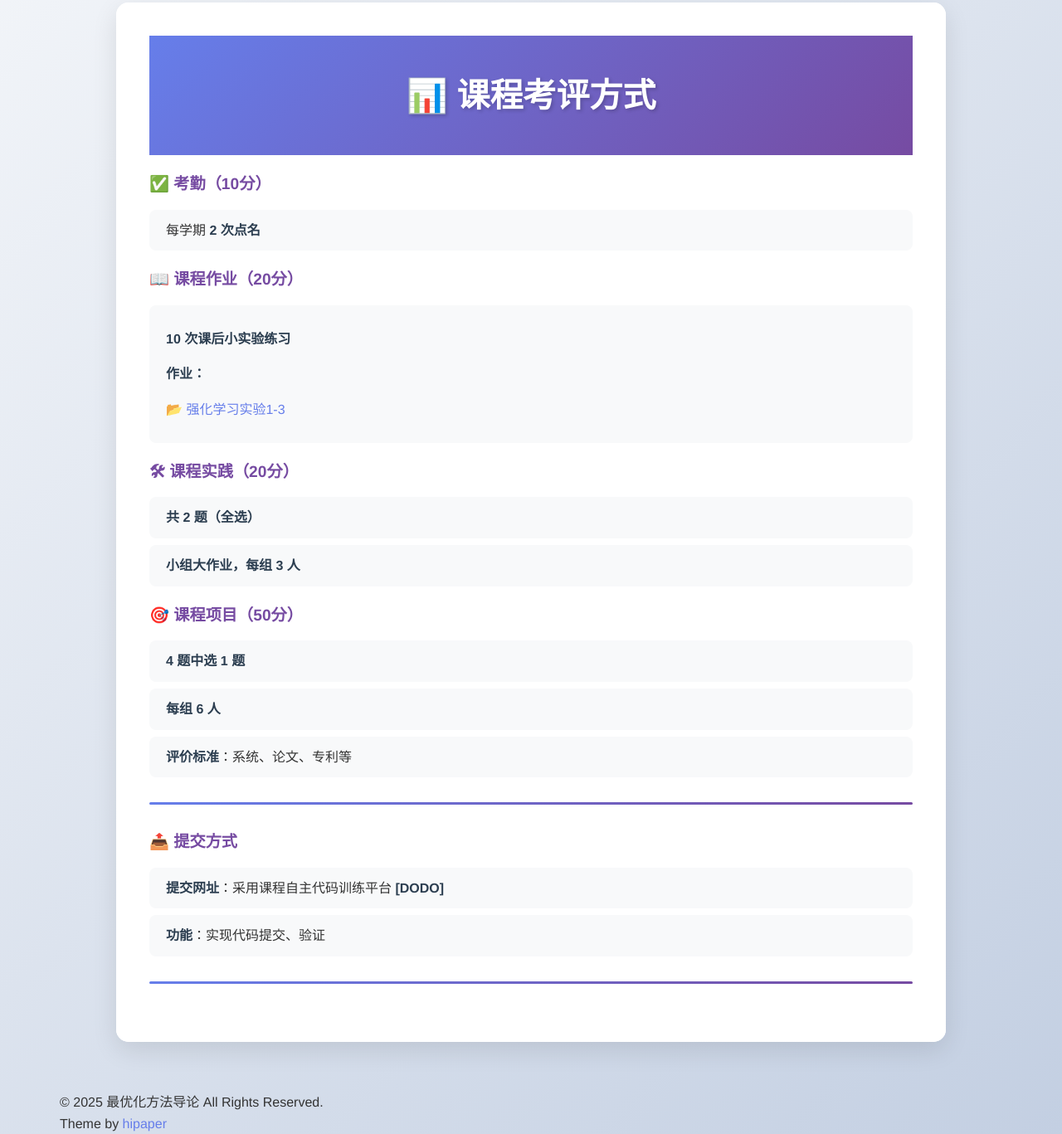
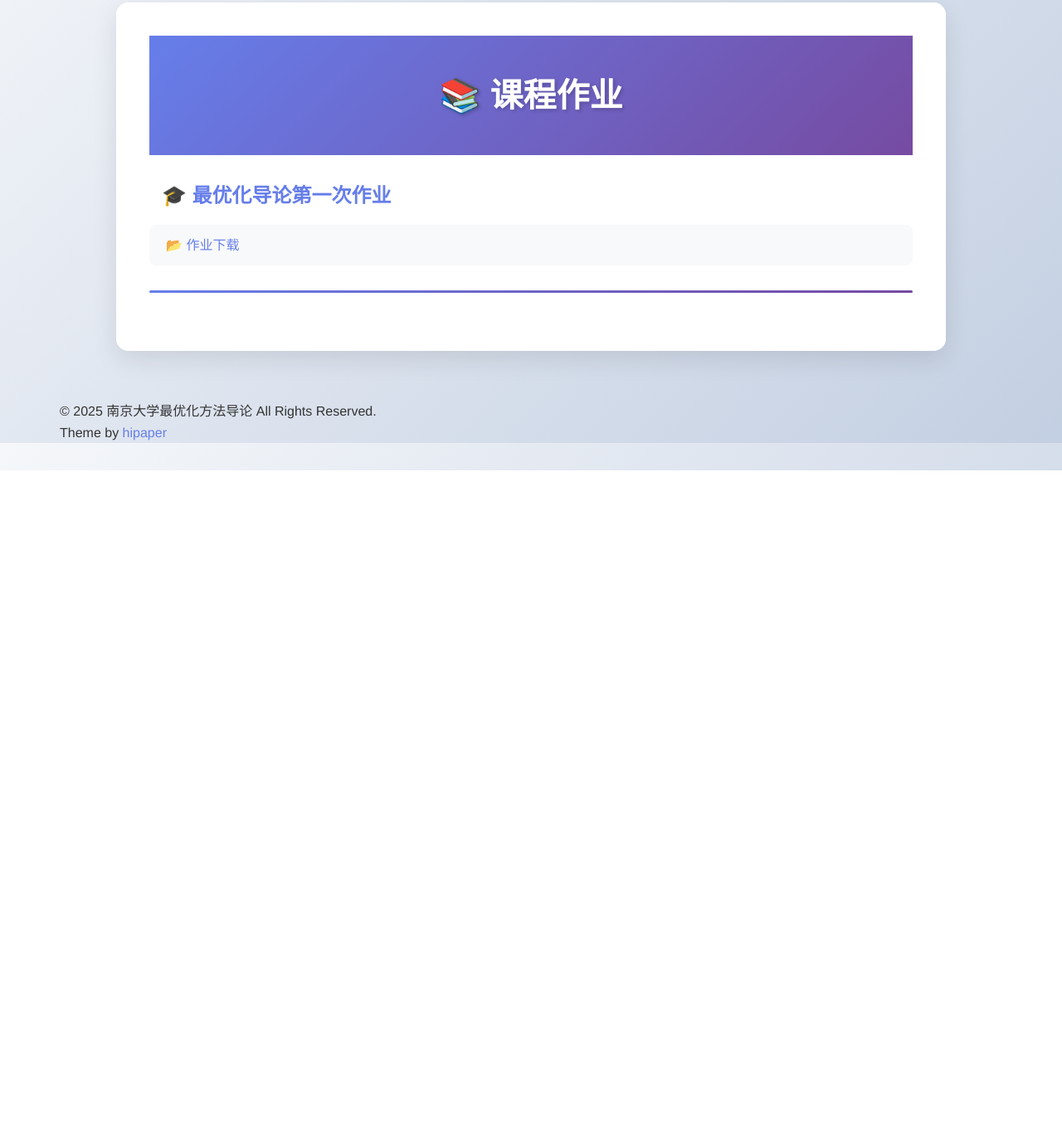
Before and after one commit to Optimization-2025/Optimization-2025.github.io, a plain HTML site: page course_work/index.html in a window 1280 px wide. Shown: the part 233-1600 px from the top of the page at 83% size. After the commit the page ends 800 px from the top, so only its background shows below. Drawn offline with nearby package versions, Linux system fonts and the light colour scheme; some packages are replaced by stand-ins of ours.

Commit message:
Add files via upload

```diff
--- a/2025/08/26/最优化导论课程/index.html
+++ b/2025/08/26/最优化导论课程/index.html
@@ -3,7 +3,7 @@
 <head>
   <meta charset="utf-8">
 
-  <title>最优化方法导论</title>
+  <title>南京大学最优化方法导论</title>
   <meta name="viewport" content="width=device-width, initial-scale=1, maximum-scale=1">
 
 
@@ -11,16 +11,16 @@
 
   <meta name="description" content="👨‍🏫 课程信息 主讲人：杨林    助理教授，特聘研究员，博士生导师   主要研究方向：机器学习、大模型（推理、部署）、计算机系统建模与优化   邮箱：&amp;#108;&amp;#x69;&amp;#110;&amp;#121;&amp;#97;&amp;#110;&amp;#103;&amp;#64;&amp;#x6e;&amp;#106;&amp;#117;&amp;#46;&amp;#101;&amp;#x64;&amp;#117;&amp;#x2e;&amp;#99;&amp;#110;   助教：李怡璠、李紫微、陈浩旭">
 <meta property="og:type" content="article">
-<meta property="og:title" content="最优化方法导论">
+<meta property="og:title" content="南京大学最优化方法导论">
 <meta property="og:url" content="https://optimization-2025.github.io/2025/08/26/%E6%9C%80%E4%BC%98%E5%8C%96%E5%AF%BC%E8%AE%BA%E8%AF%BE%E7%A8%8B/">
-<meta property="og:site_name" content="最优化方法导论">
+<meta property="og:site_name" content="南京大学最优化方法导论">
 <meta property="og:description" content="👨‍🏫 课程信息 主讲人：杨林    助理教授，特聘研究员，博士生导师   主要研究方向：机器学习、大模型（推理、部署）、计算机系统建模与优化   邮箱：&amp;#108;&amp;#x69;&amp;#110;&amp;#121;&amp;#97;&amp;#110;&amp;#103;&amp;#64;&amp;#x6e;&amp;#106;&amp;#117;&amp;#46;&amp;#101;&amp;#x64;&amp;#117;&amp;#x2e;&amp;#99;&amp;#110;   助教：李怡璠、李紫微、陈浩旭">
 <meta property="og:locale" content="en_US">
 <meta property="article:published_time" content="2025-08-26T09:45:11.782Z">
 <meta property="article:author" content="John Doe">
 <meta name="twitter:card" content="summary">
 
-    <link rel="alternate" href="/atom.xml" title="最优化方法导论" type="application/atom+xml">
+    <link rel="alternate" href="/atom.xml" title="南京大学最优化方法导论" type="application/atom+xml">
 
   <link rel="icon" href="/css/images/favicon.ico">
 
@@ -66,7 +66,7 @@
 
           <h1 class="site-title">
 
-              <a href="/" title="最优化方法导论" rel="home"> 最优化方法导论 </a>
+              <a href="/" title="南京大学最优化方法导论" rel="home"> 南京大学最优化方法导论 </a>
 
           </h1>
 
@@ -82,6 +82,8 @@
                       <li class="menu-item menu-item-type-custom menu-item-object-custom menu-item-home menu-item-1663" linktext="/course_content"> <a class="" href="/course_content">课程内容</a> </li>
 
                       <li class="menu-item menu-item-type-custom menu-item-object-custom menu-item-home menu-item-1663" linktext="/course_resource"> <a class="" href="/course_resource">课程资源</a> </li>
+
+                      <li class="menu-item menu-item-type-custom menu-item-object-custom menu-item-home menu-item-1663" linktext="/course_work"> <a class="" href="/course_work">课程作业</a> </li>
 
               </ul>
             </div>
@@ -177,13 +179,15 @@
 
     <a href="/course_resource" class="mobile-nav-link">课程资源</a>
 
+    <a href="/course_work" class="mobile-nav-link">课程作业</a>
+
 </nav> -->
     <footer id="footer" class="site-footer">
 
 
   <div class="clearfix container">
       <div class="site-info">
-	      &copy; 2025 最优化方法导论 All Rights Reserved.
+	      &copy; 2025 南京大学最优化方法导论 All Rights Reserved.
 
       </div>
       <div class="site-credit">
--- a/course_work/index.html
+++ b/course_work/index.html
@@ -3,24 +3,24 @@
 <head>
   <meta charset="utf-8">
 
-  <title>最优化方法导论</title>
+  <title>南京大学最优化方法导论</title>
   <meta name="viewport" content="width=device-width, initial-scale=1, maximum-scale=1">
 
 
 
 
-  <meta name="description" content="📊 课程考评方式✅ 考勤（10分） 每学期 2 次点名  📖 课程作业（20分） 10 次课后小实验练习   作业： 📂 强化学习实验1-3   🛠 课程实践（20分） 共 2 题（全选）   小组大作业，每组 3 人  🎯 课程项目（50分） 4 题中选 1 题   每组 6 人   评价标准：系统、论文、专利等   📤 提交方式 提交网址：采用课程自主代码训练平台 [DODO]">
+  <meta name="description" content="📚 课程作业🎓 最优化导论第一次作业 📂 作业下载">
 <meta property="og:type" content="website">
-<meta property="og:title" content="最优化方法导论">
+<meta property="og:title" content="南京大学最优化方法导论">
 <meta property="og:url" content="https://optimization-2025.github.io/course_work/">
-<meta property="og:site_name" content="最优化方法导论">
-<meta property="og:description" content="📊 课程考评方式✅ 考勤（10分） 每学期 2 次点名  📖 课程作业（20分） 10 次课后小实验练习   作业： 📂 强化学习实验1-3   🛠 课程实践（20分） 共 2 题（全选）   小组大作业，每组 3 人  🎯 课程项目（50分） 4 题中选 1 题   每组 6 人   评价标准：系统、论文、专利等   📤 提交方式 提交网址：采用课程自主代码训练平台 [DODO]">
+<meta property="og:site_name" content="南京大学最优化方法导论">
+<meta property="og:description" content="📚 课程作业🎓 最优化导论第一次作业 📂 作业下载">
 <meta property="og:locale" content="en_US">
-<meta property="article:published_time" content="2025-04-08T01:40:14.857Z">
+<meta property="article:published_time" content="2025-09-15T12:12:59.082Z">
 <meta property="article:author" content="John Doe">
 <meta name="twitter:card" content="summary">
 
-    <link rel="alternate" href="/atom.xml" title="最优化方法导论" type="application/atom+xml">
+    <link rel="alternate" href="/atom.xml" title="南京大学最优化方法导论" type="application/atom+xml">
 
   <link rel="icon" href="/css/images/favicon.ico">
 
@@ -66,7 +66,7 @@
 
           <h1 class="site-title">
 
-              <a href="/" title="最优化方法导论" rel="home"> 最优化方法导论 </a>
+              <a href="/" title="南京大学最优化方法导论" rel="home"> 南京大学最优化方法导论 </a>
 
           </h1>
 
@@ -82,6 +82,8 @@
                       <li class="menu-item menu-item-type-custom menu-item-object-custom menu-item-home menu-item-1663" linktext="/course_content"> <a class="" href="/course_content">课程内容</a> </li>
 
                       <li class="menu-item menu-item-type-custom menu-item-object-custom menu-item-home menu-item-1663" linktext="/course_resource"> <a class="" href="/course_resource">课程资源</a> </li>
+
+                      <li class="menu-item menu-item-type-custom menu-item-object-custom menu-item-home menu-item-1663" linktext="/course_work"> <a class="" href="/course_work">课程作业</a> </li>
 
               </ul>
             </div>
@@ -104,7 +106,7 @@
     <div class="article-meta">
       <!--
 	<a href="/course_work/" class="article-date">
-	  <time datetime="2025-04-08T01:40:14.857Z" itemprop="datePublished">April 8, 2025</time>
+	  <time datetime="2025-09-15T12:12:59.082Z" itemprop="datePublished">September 15, 2025</time>
 	</a>
  -->
 
@@ -112,28 +114,8 @@
     </div>
     <div class="article-entry" itemprop="articleBody">
 
-        <h1 id="📊-课程考评方式"><a href="#📊-课程考评方式" class="headerlink" title="📊 课程考评方式"></a>📊 课程考评方式</h1><h3 id="✅-考勤（10分）"><a href="#✅-考勤（10分）" class="headerlink" title="✅ 考勤（10分）"></a>✅ 考勤（10分）</h3><ul>
-<li>每学期 <strong>2 次点名</strong></li>
-</ul>
-<h3 id="📖-课程作业（20分）"><a href="#📖-课程作业（20分）" class="headerlink" title="📖 课程作业（20分）"></a>📖 课程作业（20分）</h3><ul>
-<li><p><strong>10 次课后小实验练习</strong>  </p>
-<p><strong>作业：</strong></p>
-<p>📂 <strong><a target="_blank" rel="noopener" href="https://github.com/Advanced-Machine-Learning-Lab/Multi-agent-and-reinforcement-learning/blob/main/%E5%BC%BA%E5%8C%96%E5%AD%A6%E4%B9%A0%E5%AE%9E%E9%AA%8C1-3.pdf">强化学习实验1-3</a></strong></p>
-</li>
-</ul>
-<h3 id="🛠-课程实践（20分）"><a href="#🛠-课程实践（20分）" class="headerlink" title="🛠 课程实践（20分）"></a>🛠 课程实践（20分）</h3><ul>
-<li><strong>共 2 题（全选）</strong>  </li>
-<li><strong>小组大作业，每组 3 人</strong></li>
-</ul>
-<h3 id="🎯-课程项目（50分）"><a href="#🎯-课程项目（50分）" class="headerlink" title="🎯 课程项目（50分）"></a>🎯 课程项目（50分）</h3><ul>
-<li><strong>4 题中选 1 题</strong>  </li>
-<li><strong>每组 6 人</strong>  </li>
-<li><strong>评价标准</strong>：系统、论文、专利等</li>
-</ul>
-<hr>
-<h3 id="📤-提交方式"><a href="#📤-提交方式" class="headerlink" title="📤 提交方式"></a>📤 提交方式</h3><ul>
-<li><strong>提交网址</strong>：采用课程自主代码训练平台 <strong>[DODO]</strong>  </li>
-<li><strong>功能</strong>：实现代码提交、验证</li>
+        <h1 id="📚-课程作业"><a href="#📚-课程作业" class="headerlink" title="📚 课程作业"></a>📚 课程作业</h1><h2 id="🎓-最优化导论第一次作业"><a href="#🎓-最优化导论第一次作业" class="headerlink" title="🎓 最优化导论第一次作业"></a>🎓 最优化导论第一次作业</h2><ul>
+<li><a target="_blank" rel="noopener" href="https://github.com/Optimization-2025/Optimization-2025/blob/main/%E6%9C%80%E4%BC%98%E5%8C%96%E5%AF%BC%E8%AE%BA%E4%BD%9C%E4%B8%9A/%E6%9C%80%E4%BC%98%E5%8C%96%E5%AF%BC%E8%AE%BA%E7%AC%AC%E4%B8%80%E6%AC%A1%E4%BD%9C%E4%B8%9A%E9%A2%98.pdf">📂 作业下载</a></li>
 </ul>
 
 
@@ -163,13 +145,15 @@
 
     <a href="/course_resource" class="mobile-nav-link">课程资源</a>
 
+    <a href="/course_work" class="mobile-nav-link">课程作业</a>
+
 </nav> -->
     <footer id="footer" class="site-footer">
 
 
   <div class="clearfix container">
       <div class="site-info">
-	      &copy; 2025 最优化方法导论 All Rights Reserved.
+	      &copy; 2025 南京大学最优化方法导论 All Rights Reserved.
 
       </div>
       <div class="site-credit">
```
Also changed, not shown: archives/2025/08/index.html (+10 -6 lines), archives/2025/index.html (+10 -6 lines), archives/index.html (+10 -6 lines), content.json (+1 -1 lines), course_content/index.html (+10 -6 lines), course_resource/index.html (+10 -6 lines), index.html (+10 -6 lines).
